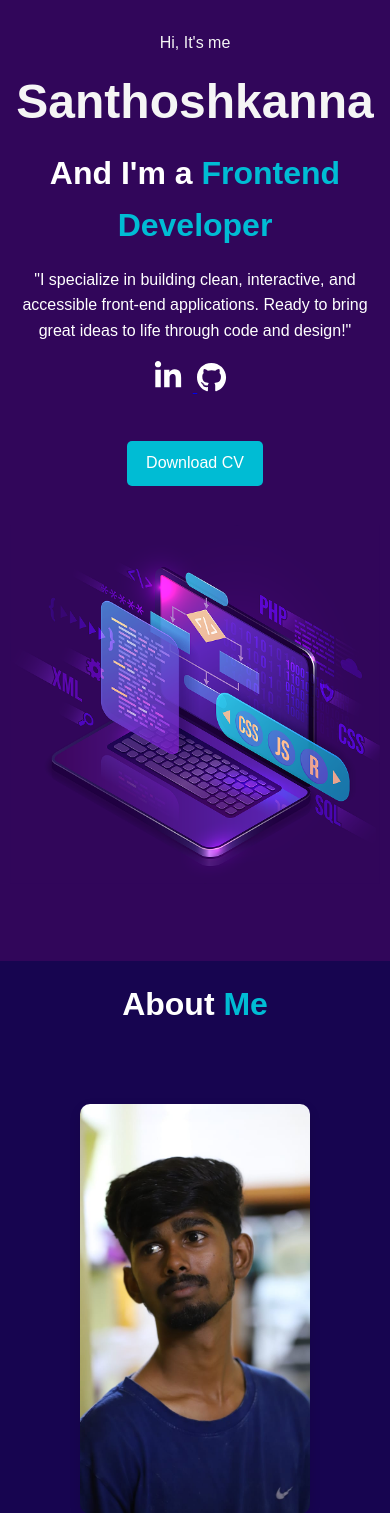
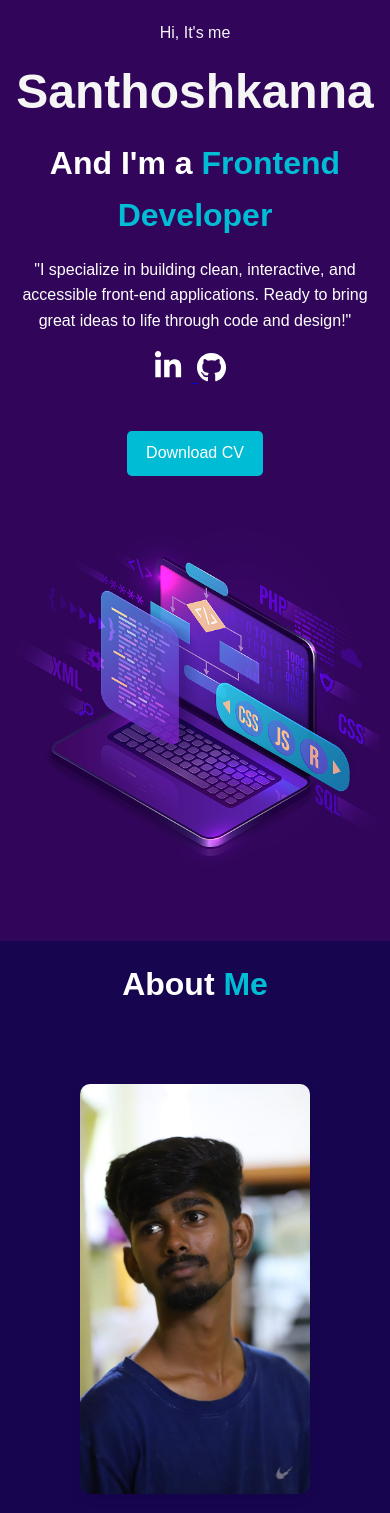
Before and after one commit to santhoshkanna021/Portfolio.., a Flask app: page / in a window 390 px wide. Shown: the top 1513 px of the page. Run offline with Flask 3, Linux system fonts and the light colour scheme.

Commit message:
update an css

```diff
--- a/static/Styles.css
+++ b/static/Styles.css
@@ -369,7 +369,7 @@ body {
 }
 
 /* Responsive for mobile */
-@media (max-width: 600px) {
+@media (max-width: 650px) {
   * {
     box-sizing: border-box;
   }
@@ -387,7 +387,7 @@ body {
   .hero {
     flex-direction: column;
     text-align: center;
-    padding: 30px 10px;
+    padding: 20px 10px;
   }
 
   .hero-left,
```
